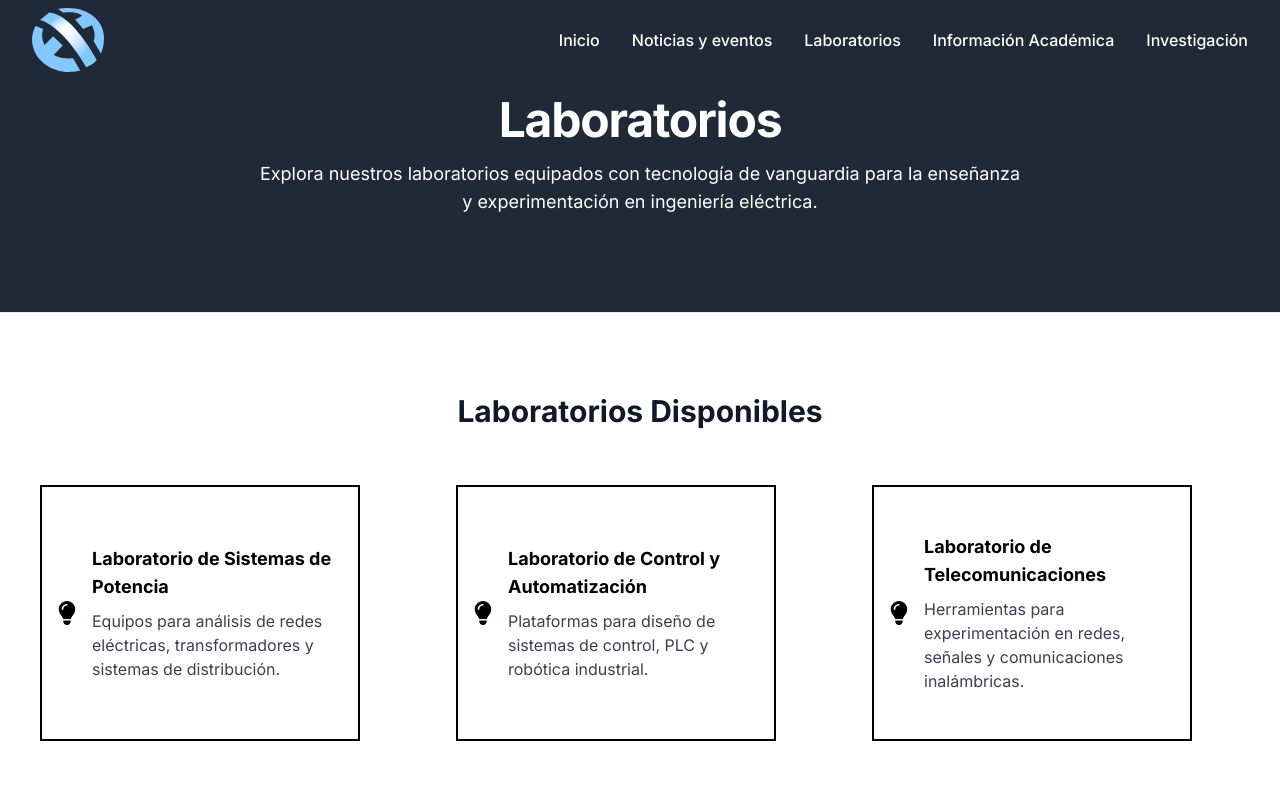
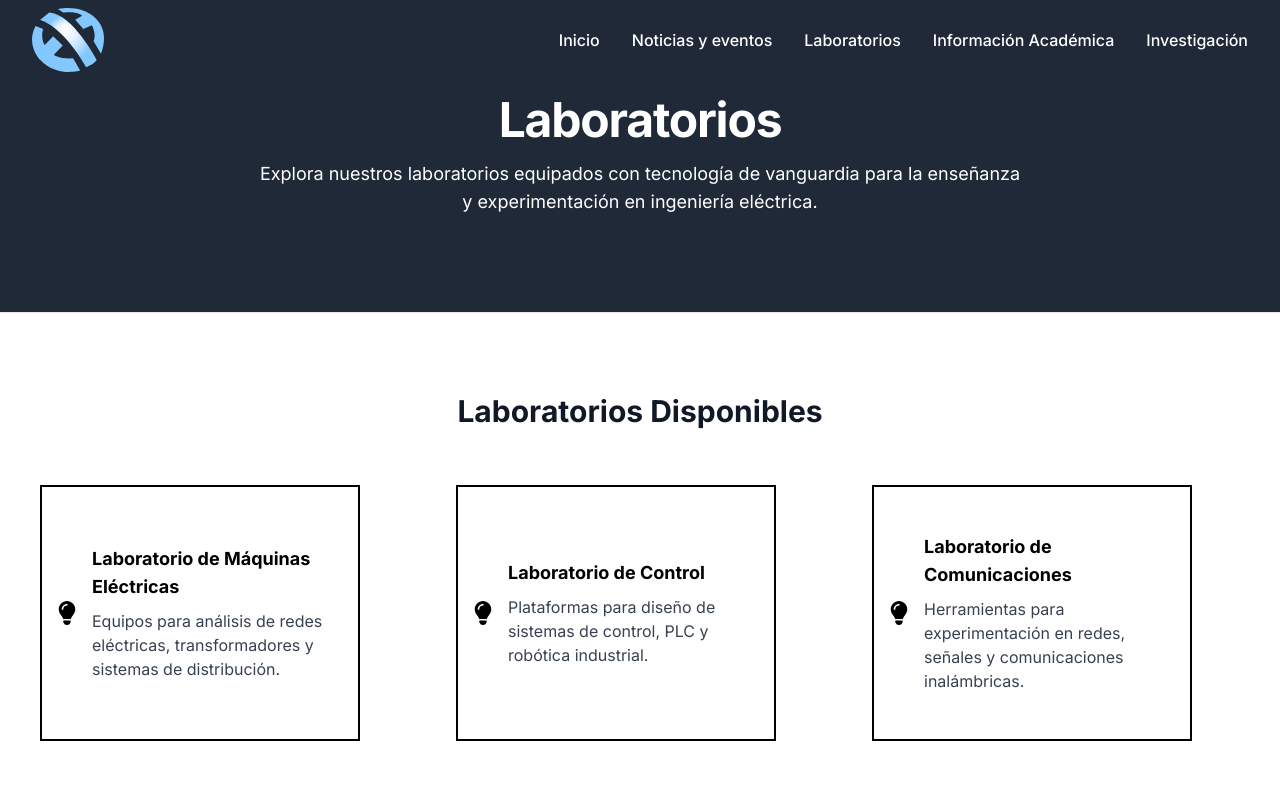
Before and after one commit to LideEieUcv/eie-frontend, a Next.js app: page /laboratorios in a window 1280 px wide. Shown: the top 800 px of the page. Built offline with nearby package versions, Linux system fonts and the light colour scheme.

Commit message:
agregar nombres de laboratorios

```diff
--- a/app/laboratorios/page.tsx
+++ b/app/laboratorios/page.tsx
@@ -59,19 +59,19 @@ const Index = () => {
           >
             <motion.div variants={itemVariants}>
               <InfoCard
-                title="Laboratorio de Sistemas de Potencia"
+                title="Laboratorio de Máquinas Eléctricas"
                 description="Equipos para análisis de redes eléctricas, transformadores y sistemas de distribución."
               />
             </motion.div>
             <motion.div variants={itemVariants}>
               <InfoCard
-                title="Laboratorio de Control y Automatización"
+                title="Laboratorio de Control"
                 description="Plataformas para diseño de sistemas de control, PLC y robótica industrial."
               />
             </motion.div>
             <motion.div variants={itemVariants}>
               <InfoCard
-                title="Laboratorio de Telecomunicaciones"
+                title="Laboratorio de Comunicaciones"
                 description="Herramientas para experimentación en redes, señales y comunicaciones inalámbricas."
               />
             </motion.div>
```
